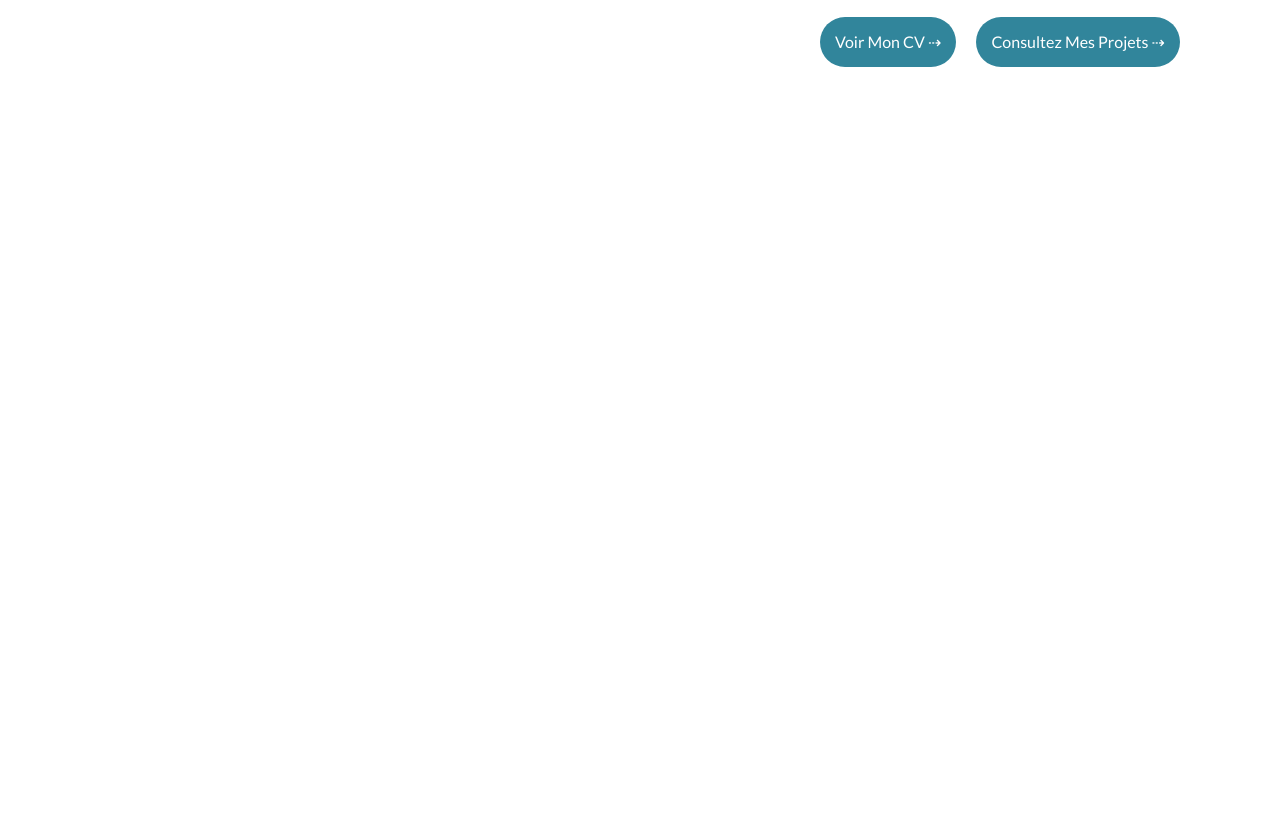
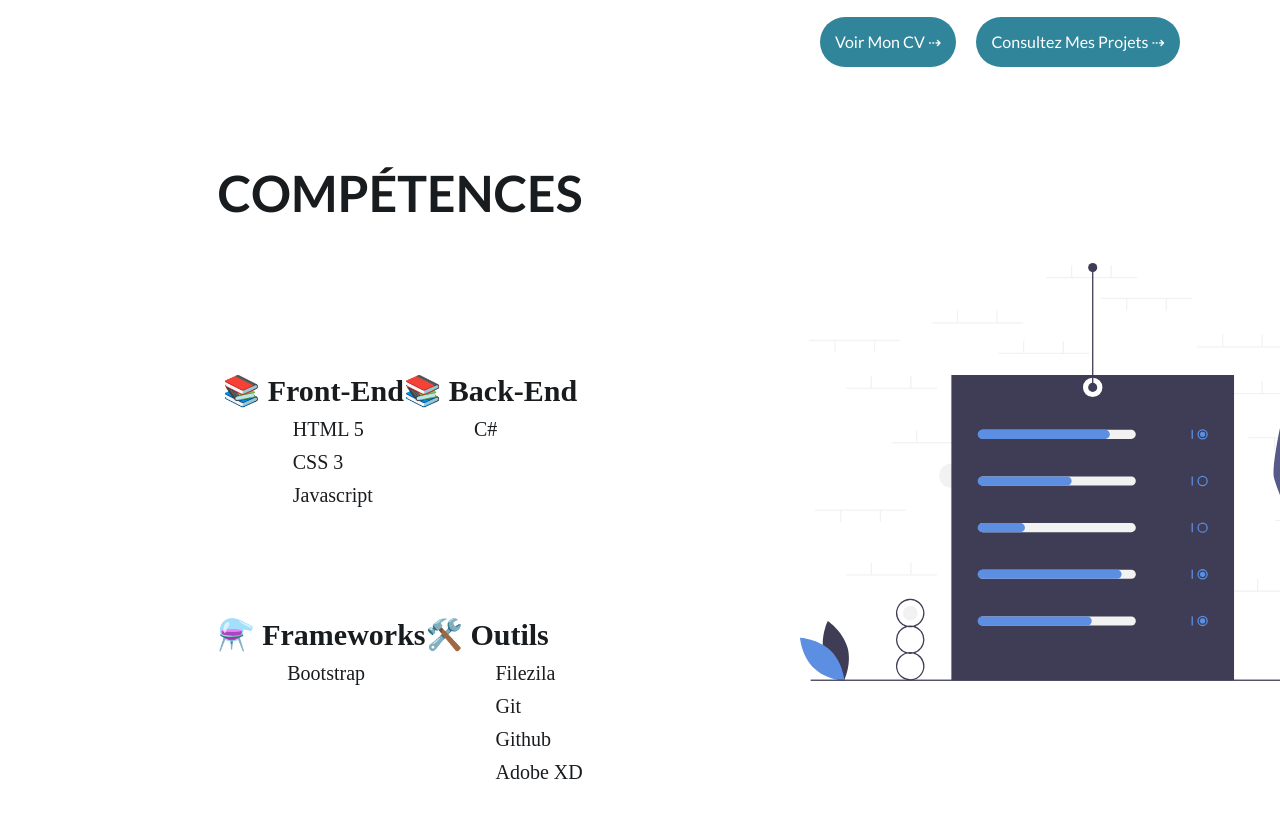
Before and after one commit to iamflk/iamflk.github.io, a plain HTML site: page index.html in a window 1280 px wide. Shown: the part 1471-2289 px from the top of the page. Drawn offline with nearby package versions, Linux system fonts and the light colour scheme.

Commit message:
Update skill section

```diff
--- a/index.html
+++ b/index.html
@@ -43,7 +43,7 @@
                     et aujourd'hui je réalise avec passion de <span class="highlith">fines créations</span> et depuis
                     peu de légères applications
                     mobile pour donner vie à mes idées.
-                    Actuellement, je suis en formation de <span class="highlith">Technicien Développeur</span> en
+                    Aujourd'hui, je suis en formation de <span class="highlith">Technicien Développeur</span> en
                     apprentissage pour 2 ans.
                     Ce parcours m'attire particulièrement car il offre des cours axés sur la <span
                         class="highlith">conception web</span> et <span class="highlith">mobile</span>.
@@ -60,14 +60,45 @@
                 <a>Consultez mes projets ⇢</a>
             </div>
         </div>
-        <div class="illustration-apropos">
+        <div class="illustration-about">
             <img src="img/online.svg" alt="illustration">
         </div>
     </section>
     <section class="skill" id="skill">
         <div class="content-skill">
-
+            <div><h1>Compétences</h1></div>
+            <!-- <hr> -->
+            <div class="box-skill">
+                <div class="row">
+                    <div class="skill-front">
+                    <div><h3>📚 Front-End</h3></div>
+                    <div><p>HTML 5</p></div>
+                    <div><p>CSS 3</p></div>
+                    <div><p>Javascript</p></div>
+                </div>
+                <div class="skill-back">
+                        <div><h3>📚 Back-End</h3></div>
+                        <div><p>C#</p></div>
+                    </div>
+                </div>
+                <div class="row2">
+                    <div class="skill-framework">
+                        <div><h3>⚗️ Frameworks</h3></div>
+                        <div><p>Bootstrap</p></div>
+                </div>
+                <div class="skill-tool">
+                        <div><h3>🛠️ Outils</h3></div>
+                        <div><p>Filezila</p></div>
+                        <div><p>Git</p></div>
+                        <div><p>Github</p></div>
+                        <div><p>Adobe XD</p></div>
+                </div>
+                </div>
+            </div>
         </div>
+        <div class="illustration-skill">
+                <img src="img/skill.svg" alt="skill">
+            </div>
     </section>
     <script src="https://cdnjs.cloudflare.com/ajax/libs/typed.js/2.0.10/typed.min.js"></script>
     <script src="app.js"></script>
--- a/style.css
+++ b/style.css
@@ -163,11 +163,11 @@ a:active {
   bottom: 5px;
 }
 
-.illustration-apropos {
+.illustration-about {
   position: relative;
 }
 
-.illustration-apropos img {
+.illustration-about img {
   width: 550px;
   position: absolute;
   top: 200px;
@@ -201,14 +201,80 @@ a:active {
             *** SKILLS ***
 **********************************************/
 
-
 .skill{
   height: 790px;
   width: 1400px;
   margin: auto;
 }
-.skill-content{
+.content-skill{
   display: flex;
   flex-direction: column;
   float: left;
+  height: 790px;
+  width: 800px;
 }
+.content-skill h1{
+  text-transform: uppercase;
+  font-family: 'Lato', sans-serif;
+  margin: 5px;
+  font-weight: 700;
+  padding: 20px;
+  margin-top: 35px;
+  margin-left: 50px;
+  width: 700px;
+  text-align: center;
+  font-size: 50px;
+  color: #191c1f;
+}
+hr{
+
+}
+.box-skill{
+  display: flex;
+  flex-direction: column;
+  justify-content: center;
+  margin: 75px 105px;
+}
+.box-skill h3{
+  font-size: 30px;
+  color: #191c1f;
+}
+.box-skill p{
+  display: flex;
+  padding-left: 70px;
+  font-size: 20px;
+  margin-top: 10px;
+  color: #191c1f;
+}
+.row{
+  display: flex;
+  justify-content: center;
+  padding: 50px;
+}
+.skill-front{
+
+  padding-bottom: 10px;
+}
+.skill-back{
+  padding-bottom: 10px;
+}
+.row2{
+  display: flex;
+  justify-content: center;
+  padding: 50px;
+}
+.skill-framework{
+}
+.skill-tool{
+
+}
+
+.illustration-skill {
+position: relative;
+}
+.illustration-skill img{
+  width: 600px;
+  float: right;
+  position: absolute;
+  top: 155px;
+}
```
Also changed, not shown: img/favicon.png (added), img/online.svg (added), img/skill.svg (added), img/skill/boostrap.svg (added), img/skill/css.svg (added), img/skill/github.svg (added), img/skill/html.svg (added), img/skill/javascript.svg (added), img/skill/mysql.svg (added), img/skill/php.svg (added), img/skill/symfony.svg (added).
